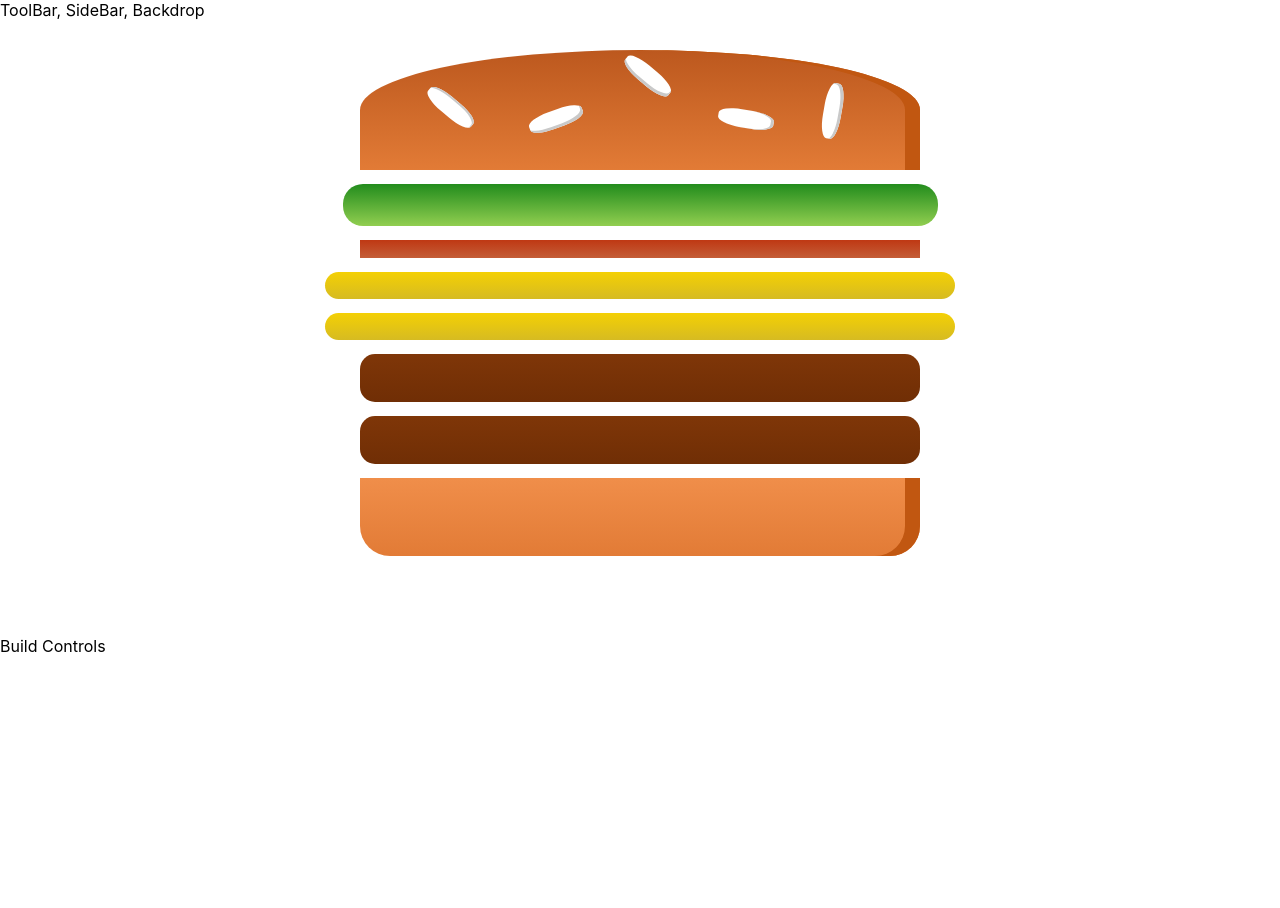
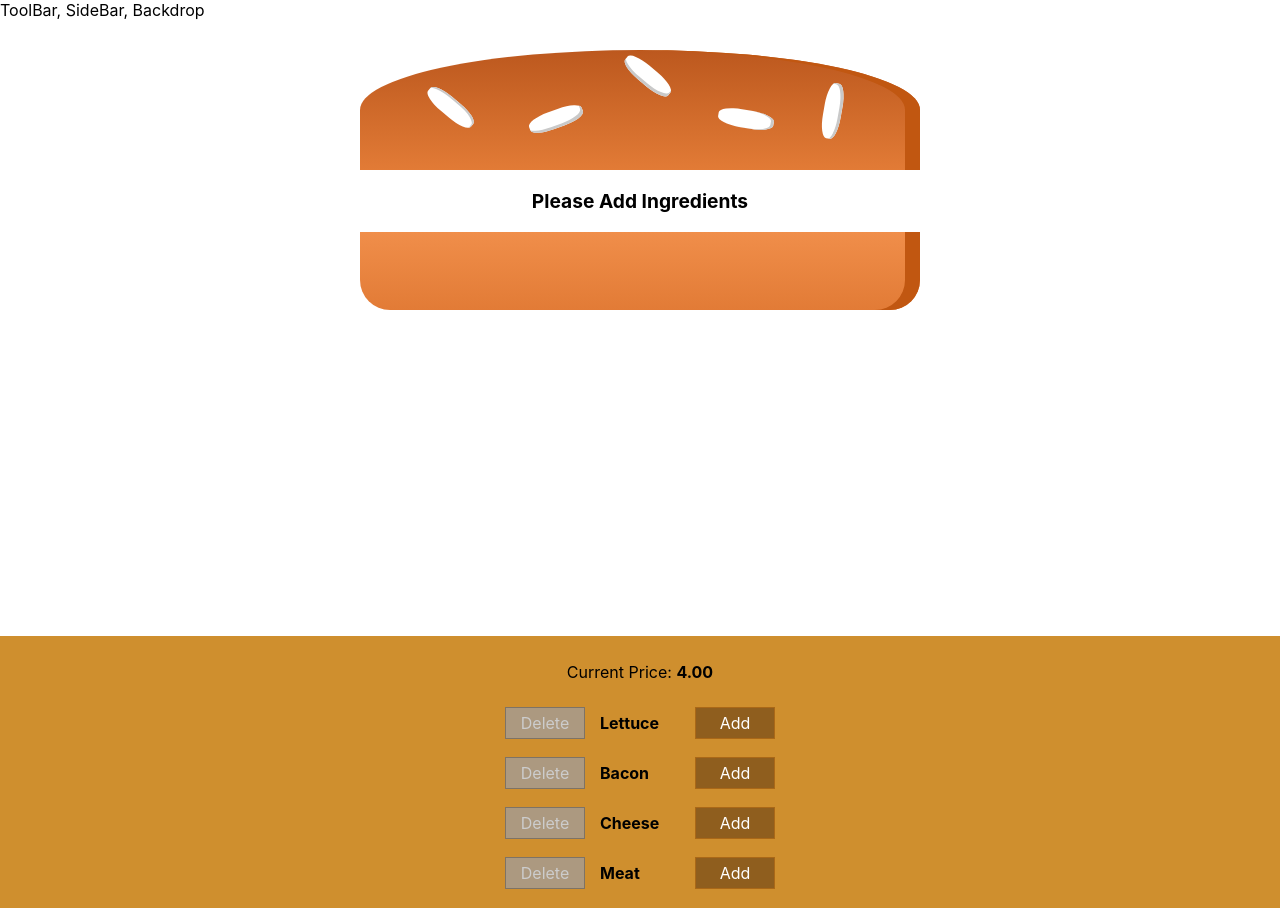
Before and after one commit to cmjoy136/Burger-Builder, a React (Create React App) app: page / in a window 1280 px wide. Before the commit the page ends 800 px from the top, so only its background shows below. Built offline with nearby package versions, Linux system fonts and the light colour scheme.

Commit message:
added controls for adding or removing  ingredients. added methods to burgerbuild to control state and give build control buttons functionality. updated burger ingredients array to include reduce so the ingredients array can be checked for length

```diff
--- /dev/null
+++ b/src/components/Burger/BuildControls/BuildControl/BuildControl.js
@@ -0,0 +1,19 @@
+import React from 'react';
+import classes from './BuildControl.module.css'
+
+const buildControl = (props) => {
+    return(
+        <div className={classes.BuildControl}>
+        <button
+            className={classes.Less}
+            onClick={props.delete}
+            disabled={props.disabled}>Delete</button>
+        <div className={classes.Label}>{props.label}</div>
+        <button
+            className={classes.More}
+            onClick={props.add}>Add</button>
+    </div>
+    )
+}
+
+export default buildControl
--- /dev/null
+++ b/src/components/Burger/BuildControls/BuildControl/BuildControl.module.css
@@ -0,0 +1,56 @@
+.BuildControl {
+    display: flex;
+    justify-content: space-between;
+    align-items: center;
+    margin: 5px 0;
+}
+
+.BuildControl button {
+    display: block;
+    font: inherit;
+    padding: 5px;
+    margin: 0 5px;
+    width: 80px;
+    border: 1px solid #AA6817;
+    cursor: pointer;
+    outline: none;
+}
+
+.BuildControl button:disabled {
+    background-color:  #ac9980;
+    border: 1px solid #7e7365;
+    color: #ccc;
+    cursor: default;
+}
+
+.BuildControl button:hover:disabled{
+    background-color: #ac9980;
+    color: #ccc;
+    cursor: not-allowed;
+}
+
+.Label {
+    padding: 10px;
+    font-weight: bold;
+    width: 80px;
+}
+
+.BuildControl .Less {
+    background-color: #D39952;
+    color: white;
+}
+
+.BuildControl .More {
+    background-color: #8f5e1e;
+    color: white;
+}
+
+.BuildControl .Less:hover, .BuildControl .Less:active {
+    background-color:  #DAA972;
+    color: white;
+}
+
+.BuildControl .More:hover, .BuildControl .More:active {
+    background-color: #99703f;
+    color: white;
+}
--- /dev/null
+++ b/src/components/Burger/BuildControls/BuildControls.js
@@ -0,0 +1,29 @@
+import React from "react";
+import BuildControl from "./BuildControl/BuildControl";
+import classes from "./BuildControls.module.css";
+
+const controls = [
+  { label: "Lettuce", type: "lettuce" },
+  { label: "Bacon", type: "bacon" },
+  { label: "Cheese", type: "cheese" },
+  { label: "Meat", type: "meat" },
+];
+
+const buildControls = (props) => {
+  return (
+    <div className={classes.BuildControls}>
+      <p>Current Price: <strong>{props.price.toFixed(2)}</strong></p>
+      {controls.map((control) => (
+        <BuildControl
+          key={control.label}
+          label={control.label}
+          add={() => props.add(control.type)}
+          delete={() => props.delete(control.type)}
+          disabled={props.disabled[control.type]}
+        />
+      ))}
+    </div>
+  );
+};
+
+export default buildControls;
--- /dev/null
+++ b/src/components/Burger/BuildControls/BuildControls.module.css
@@ -0,0 +1,10 @@
+.BuildControls {
+    width: 100%;
+    background-color: #cf8f2e;
+    display: flex;
+    flex-direction: column;
+    align-items: center;
+    box-shadow: 0 2px  1px #ccc;
+    margin: auto;
+    padding: 10px 0;
+}
--- a/src/components/Burger/Burger.js
+++ b/src/components/Burger/Burger.js
@@ -3,13 +3,18 @@ import classes from './Burger.module.css'
 import BurgerIngredient from './BurgerIngredients/BurgerIngredients'
 
 const burger = (props) => {
-    const arrIngredients = Object.keys(props.ingredients)
+    let arrIngredients = Object.keys(props.ingredients)
         .map(igKey => {
             return [...Array(props.ingredients[igKey])].map((_, i) => {
                 return <BurgerIngredient key={igKey + i} type={igKey}/>
         })
     })
-
+    .reduce((arr, el) => {
+        return arr.concat(el)
+    }, [])
+    if(arrIngredients.length === 0) {
+        arrIngredients = <p>Please Add Ingredients</p>
+    }
     return(
         <div className={classes.Burger}>
             <BurgerIngredient type='bread-top'/>
--- a/src/containers/BurgerBuilder/BurgerBuilder.js
+++ b/src/containers/BurgerBuilder/BurgerBuilder.js
@@ -1,6 +1,16 @@
 import React, { Component } from 'react'
 import Aux from '../../hoc/Aux'
 import Burger from '../../components/Burger/Burger'
+import BuildControls from '../../components/Burger/BuildControls/BuildControls'
+
+
+const INGREDIENT_PRICES = {
+    lettuce: 0.5,
+    cheese: 0.4,
+    meat: 1.3,
+    bacon: 0.7,
+
+}
 
 class BurgerBuilder extends Component {
     // constructor(props){
@@ -9,21 +19,58 @@ class BurgerBuilder extends Component {
     // }
     state = {
         ingredients: {
-            lettuce: 1,
-            bacon: 1,
-            cheese: 2,
-            meat: 2
-        }
+            lettuce: 0,
+            bacon: 0,
+            cheese: 0,
+            meat: 0,
+        },
+        totalPrice: 4
     }
 
+    addIngredientHandler = (type) => {
+        const oldCount = this.state.ingredients[type]
+        const updateCount = oldCount + 1
+        const updatedIngredients = {
+            ...this.state.ingredients
+        }
+        updatedIngredients[type] = updateCount
+        const priceAddition = INGREDIENT_PRICES[type]
+        const oldPrice = this.state.totalPrice
+        const newPrice = oldPrice + priceAddition
+        this.setState({ingredients: updatedIngredients,totalPrice: newPrice})
+    }
+
+    deleteIngredientHandler = (type) => {
+        const oldCount = this.state.ingredients[type]
+        if (oldCount <= 0) {
+            return
+        }
+        const updateCount = oldCount - 1
+        const updatedIngredients = {
+            ...this.state.ingredients
+        }
+        updatedIngredients[type] = updateCount
+        const priceSubtraction = INGREDIENT_PRICES[type]
+        const oldPrice = this.state.totalPrice
+        const newPrice = oldPrice - priceSubtraction
+        this.setState({ingredients: updatedIngredients,totalPrice: newPrice})
+    }
 
     render() {
+        const disabledInfo = {
+            ...this.state.ingredients
+        }
+        for (let key in disabledInfo) {
+            disabledInfo[key] = disabledInfo[key] <= 0
+        }
         return(
            <Aux>
                <Burger ingredients={this.state.ingredients}/>
-               <div>
-                   Build Controls
-               </div>
+               <BuildControls
+                price={this.state.totalPrice}
+                add={this.addIngredientHandler}
+                delete={this.deleteIngredientHandler}
+                disabled={disabledInfo}/>
            </Aux>
         )
     }
```
